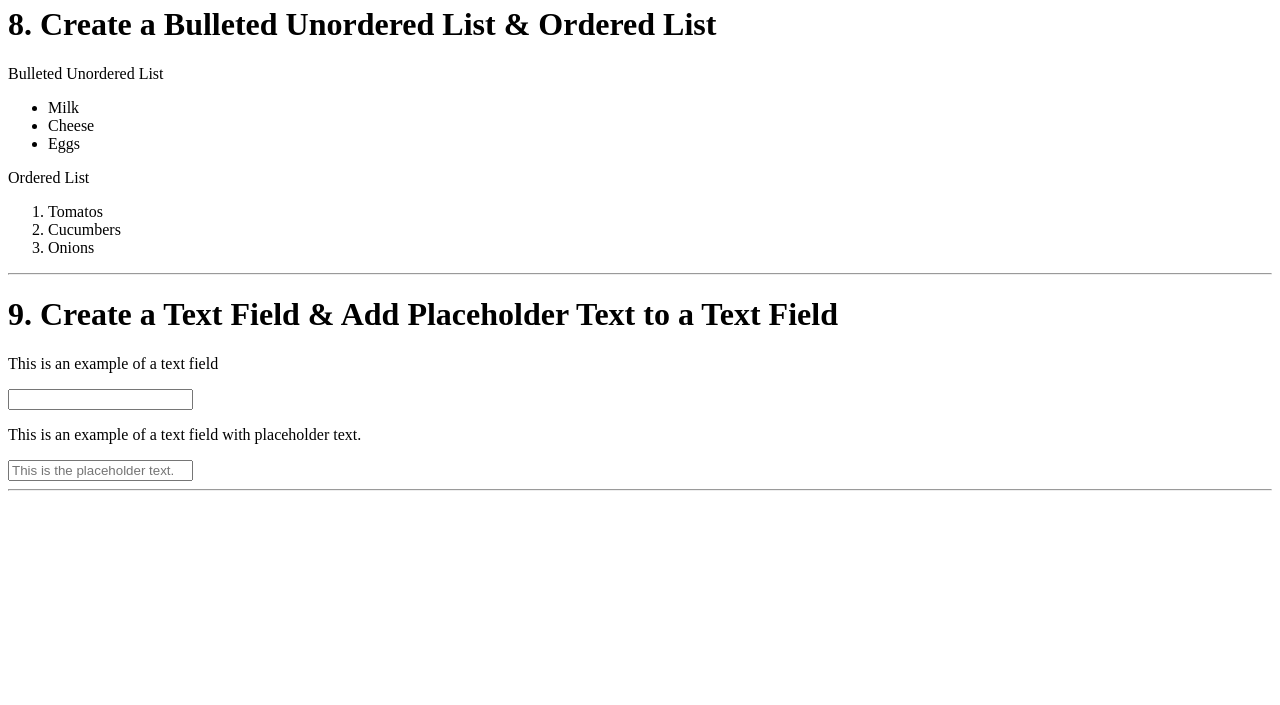
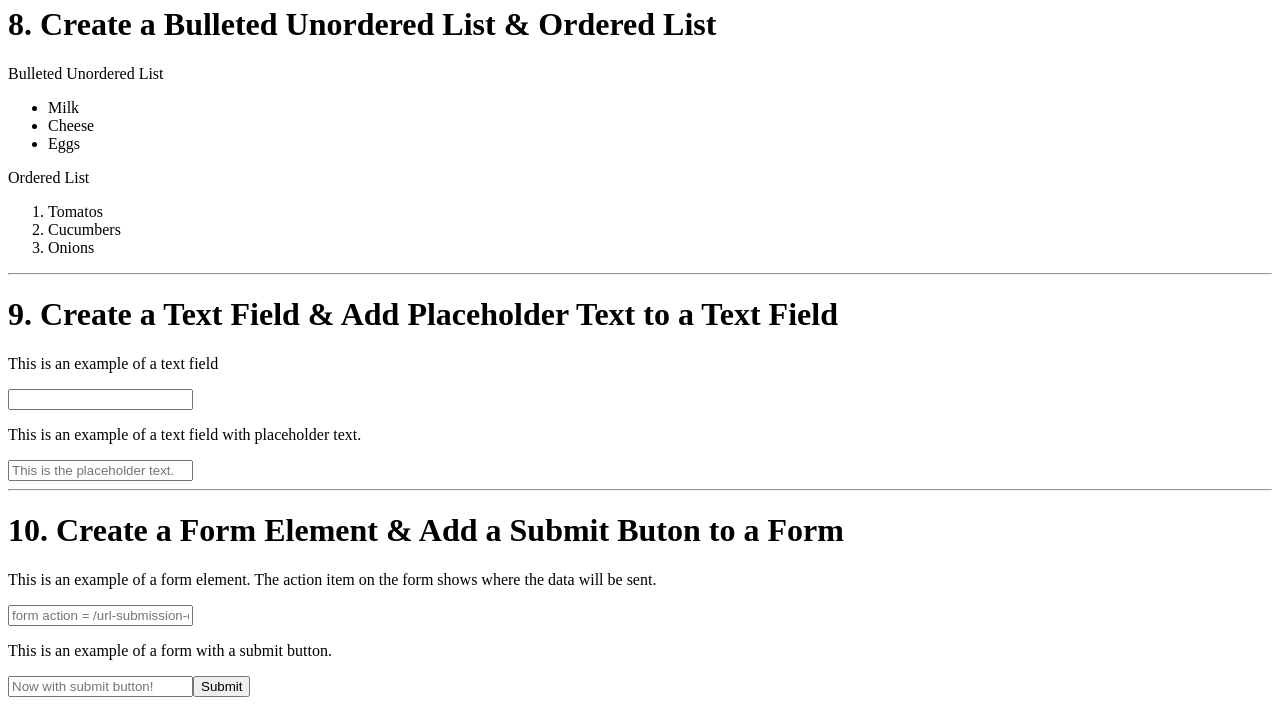
Before and after one commit to scottweissio/scottweiss.io, a plain HTML site: page responsive-web-design/basic-html-and-html5.html in a window 1280 px wide. Shown: the part 1466-2171 px from the top of the page. Before the commit the page ends 1965 px from the top, so only its background shows below. Drawn offline with Linux system fonts and the light colour scheme.

Commit message:
Added sections pertaining to forms and buttons.

```diff
--- a/responsive-web-design/basic-html-and-html5.html
+++ b/responsive-web-design/basic-html-and-html5.html
@@ -60,3 +60,11 @@
       <input type="text" placeholder="This is the placeholder text.">
 
   <hr>
+
+  <h1>10. Create a Form Element & Add a Submit Buton to a Form</h1>
+      <p>This is an example of a form element. The action item on the form shows where the data will be sent.</p>
+      <form action="/url-submission-destination">
+        <input type="text" placeholder="form action = /url-submission-destination">
+      </form>
+      <p>This is an example of a form with a submit button.</p>
+      <input type="text" placeholder="Now with submit button!"><button type="submit">Submit</button>
```
